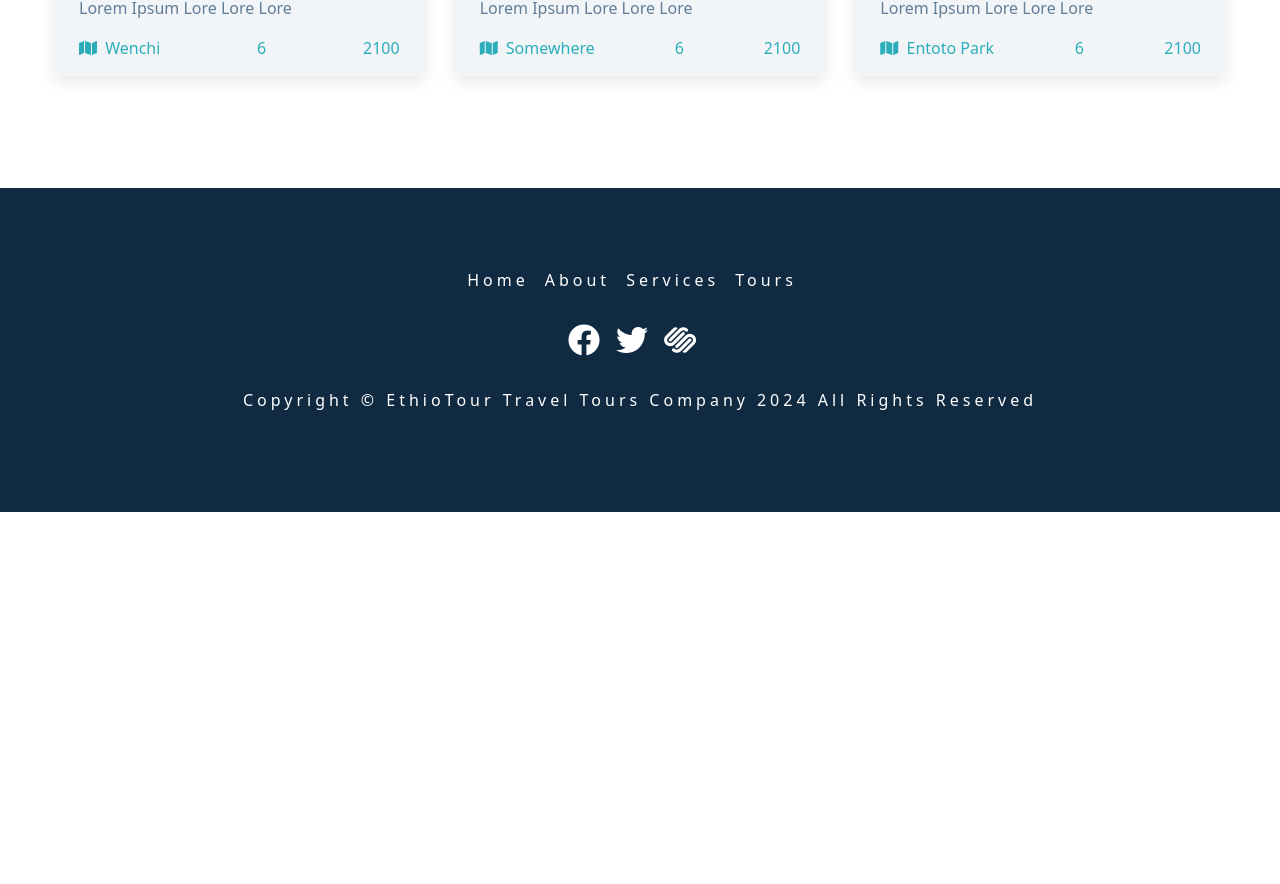
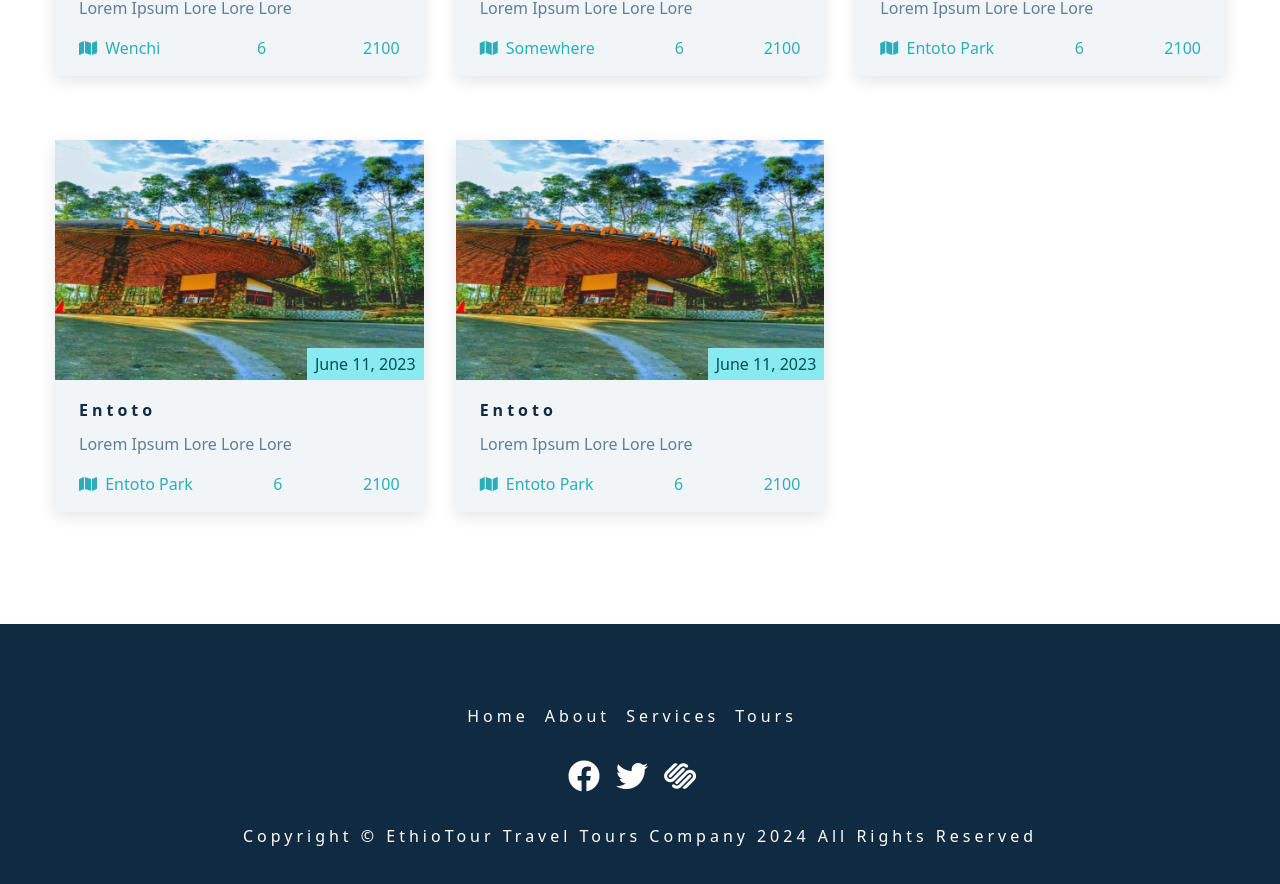
Before and after one commit to DagmawiYohannes3914/EthioTour, a React (Create React App) app: page / in a window 1280 px wide. Shown: the part 3219-4103 px from the top of the page. Before the commit the page ends 3731 px from the top, so only its background shows below. Built offline with nearby package versions, Linux system fonts and the light colour scheme.

Commit message:
modifying tour data

```diff
--- a/src/data.js
+++ b/src/data.js
@@ -161,4 +161,24 @@ export const tours = [
     duration: 6,
     cost: 2100,
   },
+  {
+    id: 10,
+    image: tour9,
+    date: "June 11, 2023",
+    title: "Entoto",
+    info: "Lorem Ipsum Lore Lore   Lore",
+    location: "Entoto Park",
+    duration: 6,
+    cost: 2100,
+  },
+  {
+    id: 11,
+    image: tour9,
+    date: "June 11, 2023",
+    title: "Entoto",
+    info: "Lorem Ipsum Lore Lore   Lore",
+    location: "Entoto Park",
+    duration: 6,
+    cost: 2100,
+  },
 ];
```
